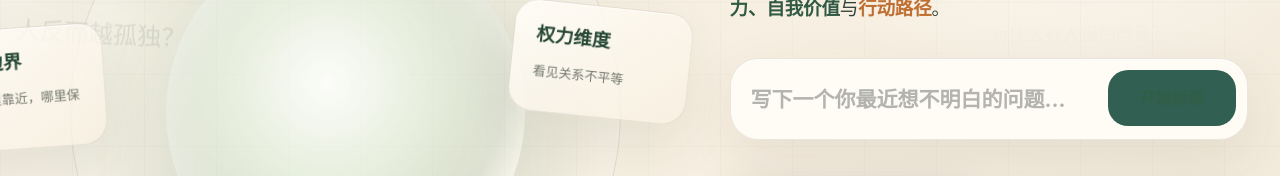
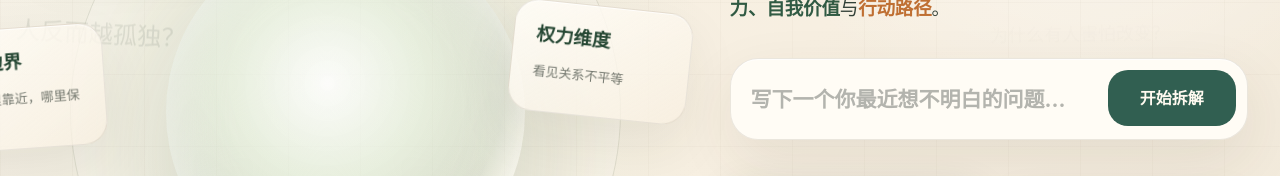
Before and after one commit to lingyufan2-maker/crosslens, a Next.js app: page / in a window 1280 px wide. In both pictures the pointer is over the button "开始拆解". Shown: the part 430-606 px from the top of the page. Built offline with nearby package versions, Linux system fonts and the light colour scheme.

Commit message:
fix: improve hero button text contrast on hover

```diff
--- a/app/globals.css
+++ b/app/globals.css
@@ -301,6 +301,7 @@ input {
 .hero-search button:hover {
   transform: translateY(-1px);
   background: #315f51;
+  color: #fffaf0
 }
 
 .hero-warning {
```
